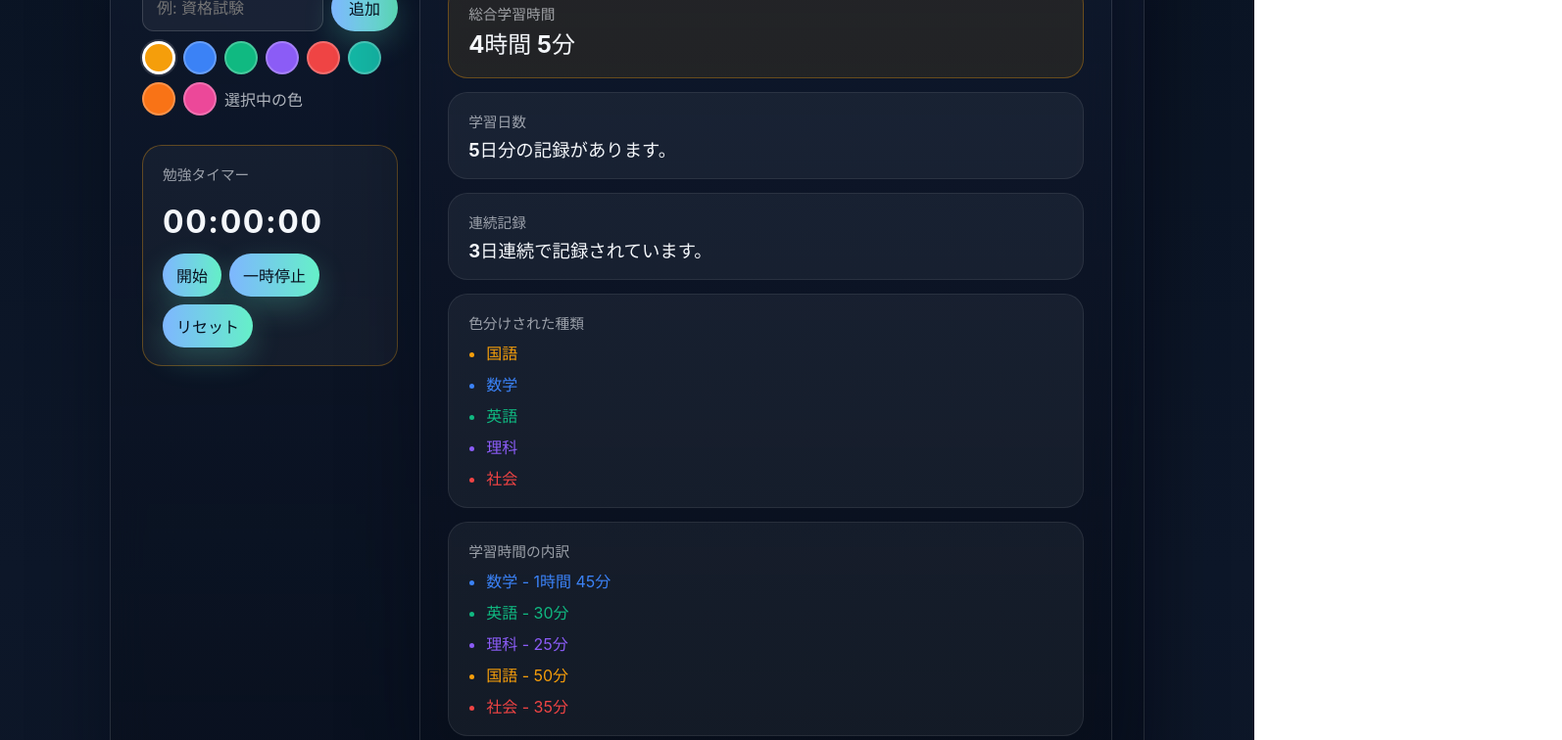
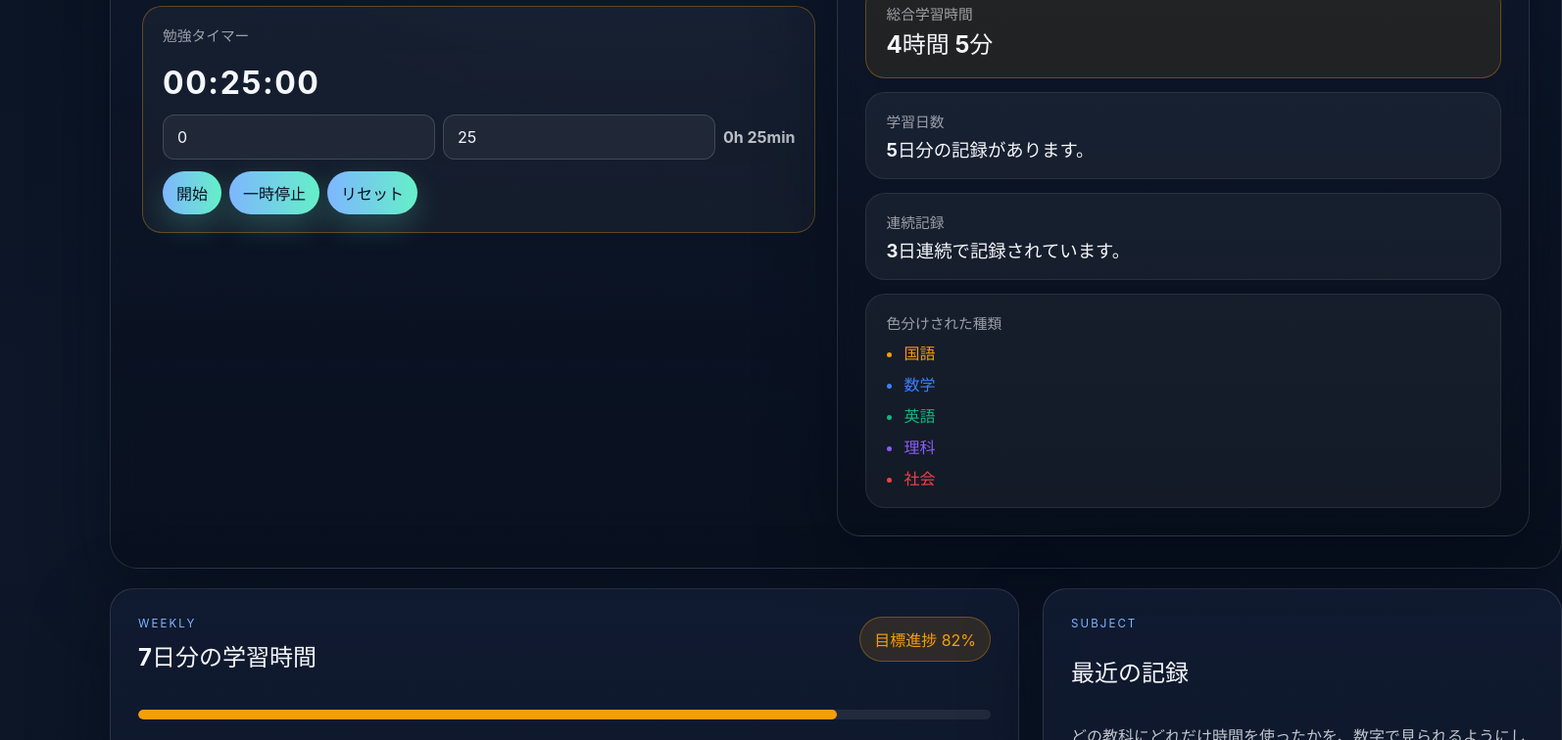
Before and after one commit to taishi1006-del/study-app, a React (Vite) app: page / in a window 1280 px wide. Shown: the part 680-1436 px from the top of the page at 98% size, 1594 px wide, since content can reach past the window. Built offline with nearby package versions, Linux system fonts and the light colour scheme.

Commit message:
Make timer a countdown and relabel goal units

```diff
--- a/src/App.jsx
+++ b/src/App.jsx
@@ -85,6 +85,8 @@ function App() {
   const [pickedColor, setPickedColor] = useState(palette[0])
   const [goalHours, setGoalHours] = useState('5')
   const [goalMins, setGoalMins] = useState('0')
+  const [timerHours, setTimerHours] = useState('0')
+  const [timerMins, setTimerMins] = useState('25')
   const [elapsedSeconds, setElapsedSeconds] = useState(0)
   const [timerRunning, setTimerRunning] = useState(false)
   const timerRef = useRef(null)
@@ -137,17 +139,27 @@ function App() {
   const goalMinutes = parseGoalMinutes(goalHours, goalMins)
   const progress = Math.min(100, Math.round((totalMinutes / goalMinutes) * 100))
 
+  const timerTargetSeconds = parseGoalMinutes(timerHours, timerMins) * 60
+  const timerDisplaySeconds = Math.max(0, timerTargetSeconds - elapsedSeconds)
+
   useEffect(() => {
     if (!timerRunning) return undefined
 
     timerRef.current = window.setInterval(() => {
-      setElapsedSeconds((current) => current + 1)
+      setElapsedSeconds((current) => {
+        if (current + 1 >= timerTargetSeconds) {
+          window.clearInterval(timerRef.current)
+          setTimerRunning(false)
+          return timerTargetSeconds
+        }
+        return current + 1
+      })
     }, 1000)
 
     return () => {
       window.clearInterval(timerRef.current)
     }
-  }, [timerRunning])
+  }, [timerRunning, timerTargetSeconds])
 
   const handleAddLog = (event) => {
     event.preventDefault()
@@ -176,6 +188,7 @@ function App() {
   }
 
   const startTimer = () => {
+    if (timerDisplaySeconds <= 0) return
     if (!timerRunning) setTimerRunning(true)
   }
 
@@ -363,8 +376,49 @@ function App() {
           >
             <span>勉強タイマー</span>
             <strong style={{ fontSize: '2rem', letterSpacing: '0.05em' }}>
-              {formatTimer(elapsedSeconds)}
+              {formatTimer(timerDisplaySeconds)}
             </strong>
+            <div style={{ display: 'grid', gridTemplateColumns: '1fr 1fr auto', gap: '8px', alignItems: 'center' }}>
+              <input
+                type="number"
+                min="0"
+                step="1"
+                value={timerHours}
+                onChange={(event) => setTimerHours(event.target.value)}
+                placeholder="h"
+                style={{
+                  borderRadius: '12px',
+                  border: '1px solid rgba(255,255,255,0.15)',
+                  background: 'rgba(255,255,255,0.05)',
+                  color: 'inherit',
+                  padding: '12px 14px',
+                }}
+              />
+              <input
+                type="number"
+                min="0"
+                step="1"
+                value={timerMins}
+                onChange={(event) => setTimerMins(event.target.value)}
+                placeholder="min"
+                style={{
+                  borderRadius: '12px',
+                  border: '1px solid rgba(255,255,255,0.15)',
+                  background: 'rgba(255,255,255,0.05)',
+                  color: 'inherit',
+                  padding: '12px 14px',
+                }}
+              />
+              <div
+                style={{
+                  color: 'rgba(244,247,251,0.75)',
+                  whiteSpace: 'nowrap',
+                  fontWeight: 700,
+                }}
+              >
+                {formatGoalLabel(timerHours, timerMins)}
+              </div>
+            </div>
             <div style={{ display: 'flex', gap: '8px', flexWrap: 'wrap' }}>
               <button
                 type="button"
@@ -491,20 +545,6 @@ function App() {
                   {item.label}
                 </li>
               ))}
-            </ul>
-          </div>
-
-          <div className="schedule-box">
-            <p>学習時間の内訳</p>
-            <ul>
-              {Object.entries(subjectSummary).map(([subject, minutesValue]) => {
-                const item = studyTypeMap[subject]
-                return (
-                  <li key={subject} style={{ color: item?.color ?? '#ffffff' }}>
-                    {item?.label ?? subject} - {formatMinutes(minutesValue)}
-                  </li>
-                )
-              })}
             </ul>
           </div>
         </aside>
```
